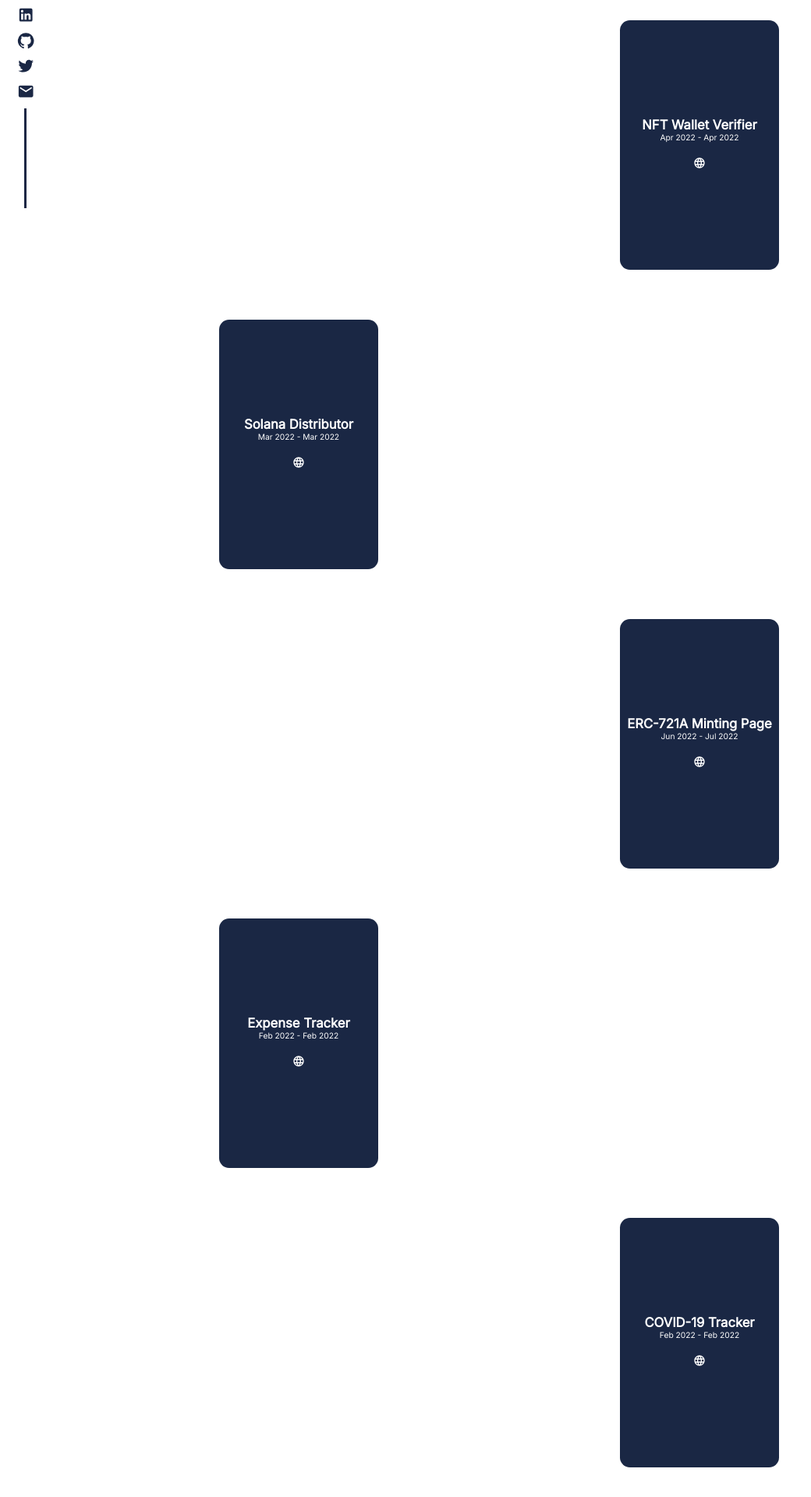
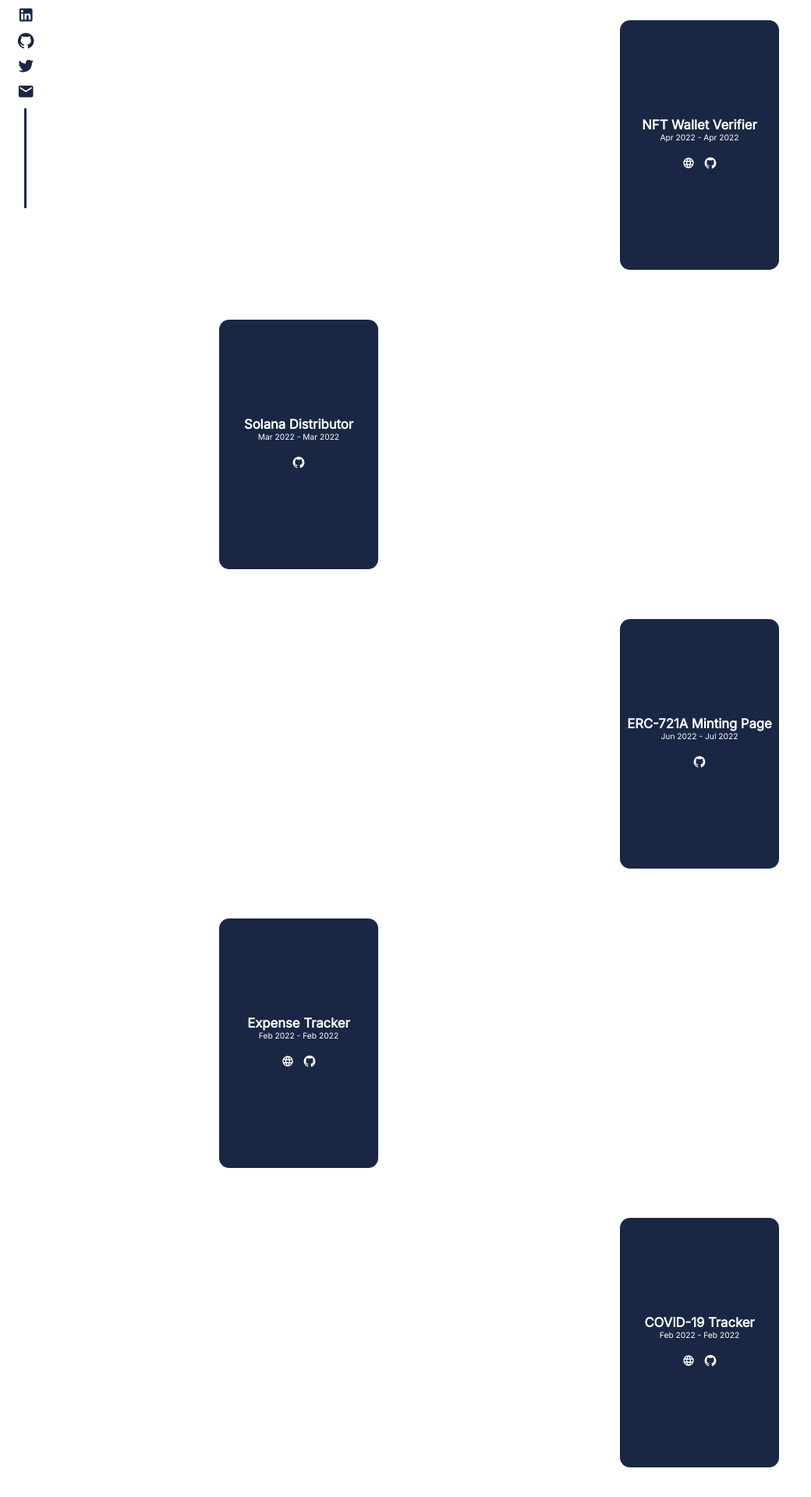
Before and after one commit to KevHnh/personalWebsite, a React (Create React App) app: page / in a window 1280 px wide. Shown: the part 2133-4053 px from the top of the page at 78% size, without its empty margins (0-1040 px from the left). Built offline with nearby package versions, Linux system fonts and the light colour scheme.

Commit message:
projects completed

```diff
--- a/src/Projects.css
+++ b/src/Projects.css
@@ -67,6 +67,10 @@ a {
     z-index: 1;
 }
 
+.projectsTitleWrapper > a {
+    margin: .5vw;
+}
+
 .projectsDescriptionSection {
     border: .05vw solid #303644 ;
     width: 40vw;
--- a/src/Projects.js
+++ b/src/Projects.js
@@ -51,7 +51,8 @@ function Projects() {
                         <div className="projectsTitleWrapper">
                             <div className='projectName'>NFT Wallet Verifier</div>
                             <div className='projectDate'>Apr 2022 - Apr 2022</div>
-                            <a className="webIcon" href="https://ezsea.netlify.app" target="_blank"><LanguageIcon style={{fontSize:"1.25vw"}}></LanguageIcon></a>
+                            <a className="webIcon" href="https://nftwalletverifier.netlify.app/" target="_blank"><LanguageIcon style={{fontSize:"1.25vw"}}></LanguageIcon></a>
+                            <a className="webIcon" href="https://github.com/KevHnh/NFT-Wallet-Verifier" target="_blank"><GitHubIcon style={{fontSize:"1.25vw"}}></GitHubIcon></a>
                         </div>
                     </div>
                     <div id="projectCardDescR" className="projectsDescriptionSectionR">
@@ -83,7 +84,7 @@ function Projects() {
                         <div className="projectsTitleWrapper">
                             <div className='projectName'>Solana Distributor</div>
                             <div className='projectDate'>Mar 2022 - Mar 2022</div>
-                            <a className="webIcon" href="https://ezsea.netlify.app" target="_blank"><LanguageIcon style={{fontSize:"1.25vw"}}></LanguageIcon></a>
+                            <a className="webIcon" href="https://github.com/KevHnh/solana_distributor" target="_blank"><GitHubIcon style={{fontSize:"1.25vw"}}></GitHubIcon></a>
                         </div>
                     </div>
                     <div id="projectCardDesc" className="projectsDescriptionSection">
@@ -108,7 +109,7 @@ function Projects() {
                         <div className="projectsTitleWrapper">
                             <div className='projectName'>ERC-721A Minting Page</div>
                             <div className='projectDate'>Jun 2022 - Jul 2022</div>
-                            <a className="webIcon" href="https://ezsea.netlify.app" target="_blank"><LanguageIcon style={{fontSize:"1.25vw"}}></LanguageIcon></a>
+                            <a className="webIcon" href="https://github.com/KevHnh/DiveDolphins" target="_blank"><GitHubIcon style={{fontSize:"1.25vw"}}></GitHubIcon></a>
                         </div>
                     </div>
                     <div id="projectCardDescR" className="projectsDescriptionSectionR">
@@ -136,16 +137,23 @@ function Projects() {
                         <div className="projectsTitleWrapper">
                             <div className='projectName'>Expense Tracker</div>
                             <div className='projectDate'>Feb 2022 - Feb 2022</div>
-                            <a className="webIcon" href="https://ezsea.netlify.app" target="_blank"><LanguageIcon style={{fontSize:"1.25vw"}}></LanguageIcon></a>
+                            <a className="webIcon" href="https://speechly-expensetracker.netlify.app/" target="_blank"><LanguageIcon style={{fontSize:"1.25vw"}}></LanguageIcon></a>
+                            <a className="webIcon" href="https://github.com/KevHnh/Expense-Tracker/" target="_blank"><GitHubIcon style={{fontSize:"1.25vw"}}></GitHubIcon></a>
                         </div>
                     </div>
                     <div id="projectCardDesc" className="projectsDescriptionSection">
                         <div className="projectsDescriptionWrapper">
                             <div className="projectsDescriptionText">
-                                A web application that lets users keep track of their income and expenses.
+                                A web application that lets users keep track of their income and expenses. The user's inputted data are also displayed on a pie chart to better
+                                visualize their spending and their earnings. <br/><br/>
+                                The web application also uses the <a href="https://www.speechly.com/" target="_blank"><b>Speechly</b></a> API to allow users to submit an input through speech instead of manually typing it out. <br/><br/>
                             </div>
                             <div className="projectsDescriptionTools">
+                                <div>Tools Used: </div>
                                 <ul className='toolsContainer'>
+                                    <li>React.js</li>
+                                    <li>speechly API</li>
+                                    <li>chart.js</li>
                                 </ul>
                             </div>
                         </div>
@@ -157,19 +165,24 @@ function Projects() {
                         <div className="projectsTitleWrapper">
                             <div className='projectName'>COVID-19 Tracker</div>
                             <div className='projectDate'>Feb 2022 - Feb 2022</div>
-                            <a className="webIcon" href="https://ezsea.netlify.app" target="_blank"><LanguageIcon style={{fontSize:"1.25vw"}}></LanguageIcon></a>
+                            <a className="webIcon" href="https://bovid19-tracker.netlify.app/" target="_blank"><LanguageIcon style={{fontSize:"1.25vw"}}></LanguageIcon></a>
+                            <a className="webIcon" href="https://github.com/KevHnh/covid-19-tracker" target="_blank"><GitHubIcon style={{fontSize:"1.25vw"}}></GitHubIcon></a>
                         </div>
                     </div>
                     <div id="projectCardDescR" className="projectsDescriptionSectionR">
                         <div className="projectsDescriptionWrapper">
                             <div className="projectsDescriptionText">
-                                An online learning platform where learners and educators get rewarded for their hardwork and contribution.
-                                Platform encourages users to create lessons using a document builder on any topic of subject they excel at, and explore an endless variety of potential interests and career paths.
-                                Users’ statistics are tracked and verified users are eligible for weekly Solana payouts.
+                                A web application that showcases the statistics of COVID-19 and provides relevant articles so users can stay up to date with how the disease is affecting the world. <br/><br/>
+                                The web application also contains filters so the user can find the specific number of different categories by country. <br/><br/>
+                                The data and articles are called from the <a href="https://disease.sh/" target="_blank"><b>disease.sh</b></a> API and <a href="https://newsdata.io/" target="_blank"><b>newsdata.io</b></a> API.
                             </div>
                             <div className="projectsDescriptionTools">
+                                <div>Tools Used: </div>
                                 <ul className='toolsContainer'>
-                                    <li></li>
+                                    <li>React.js</li>
+                                    <li>disease.sh API</li>
+                                    <li>newsdata.io API</li>
+                                    <li>chart.js</li>
                                 </ul>
                             </div>
                         </div>
```
